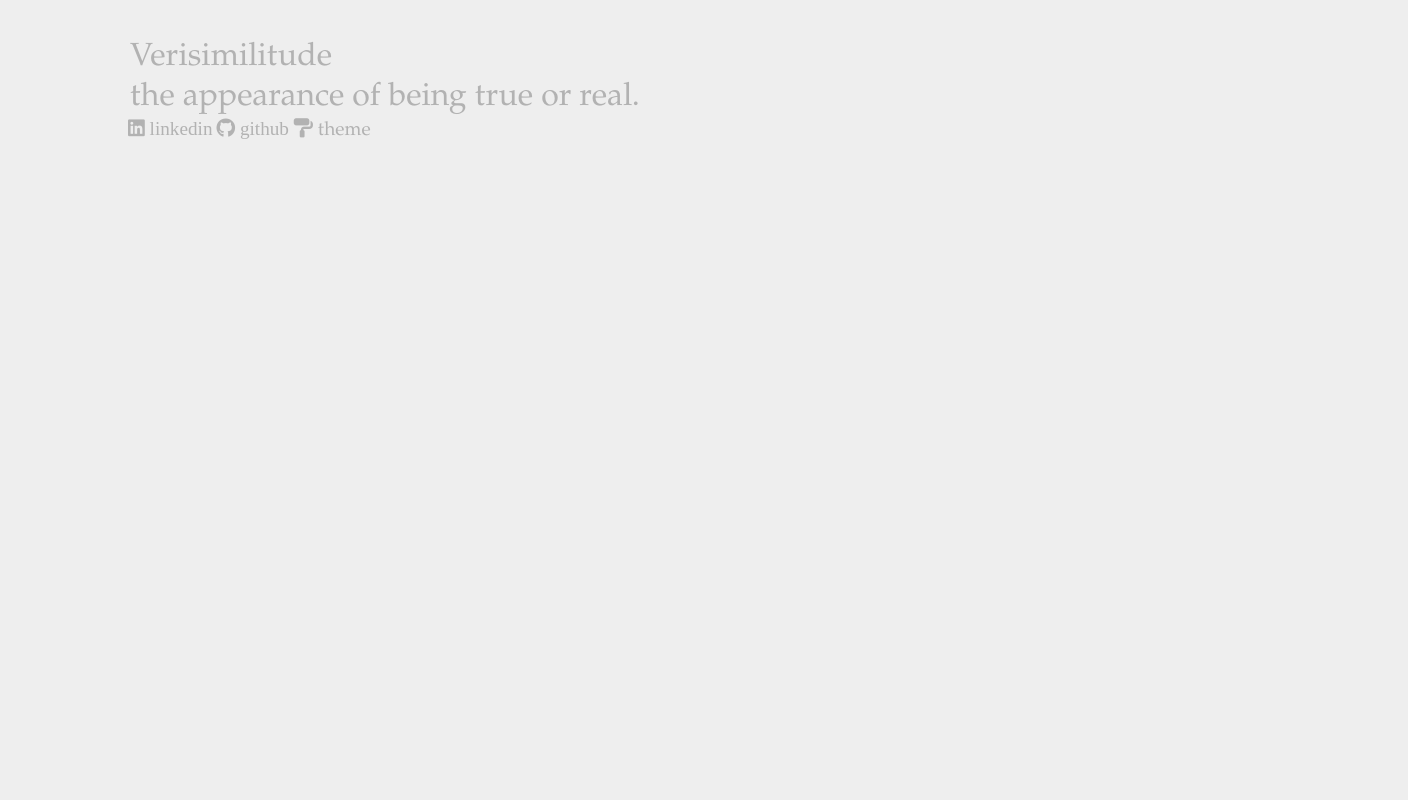
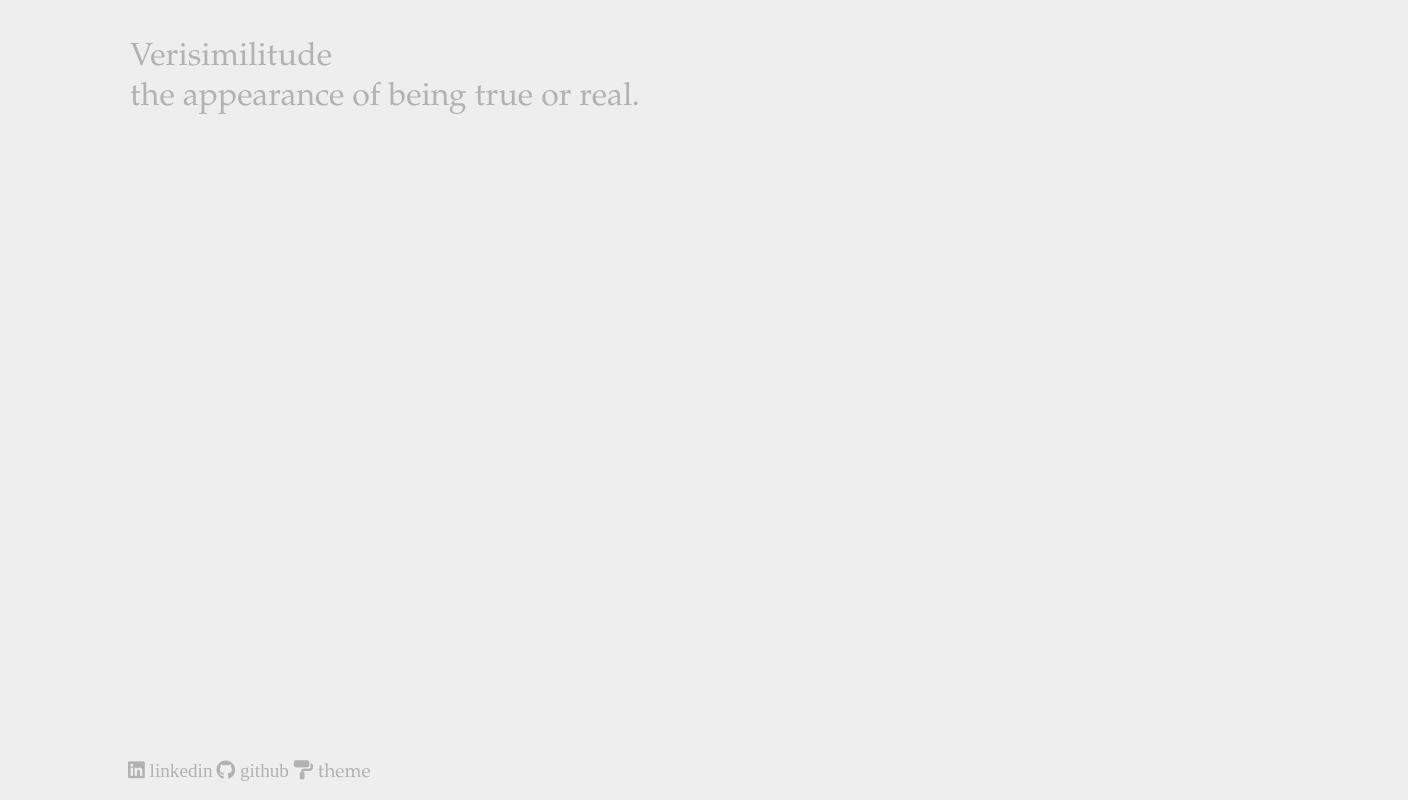
Before and after one commit to kylegilber/vocabulearny, a website built with Parcel: page src/index.html in a window 1280 px wide. Shown: the whole page, 1408 px wide, since content can reach past the window. Built offline with nearby package versions, Linux system fonts and the light colour scheme.

Commit message:
Update footer position
Update the absolute position of the footer to the bottom of the page.
Add footer styling.

```diff
--- a/src/sass/index.scss
+++ b/src/sass/index.scss
@@ -70,6 +70,11 @@ button {
 }
 
 footer {
+    position: absolute;
+    bottom: 0;
+    width: 100%;
+    height: 2.5rem;
+    text-align: left;
 
     .linkedin::before {
         content: '\f08c';
```
Also changed, not shown: 2 other files.
